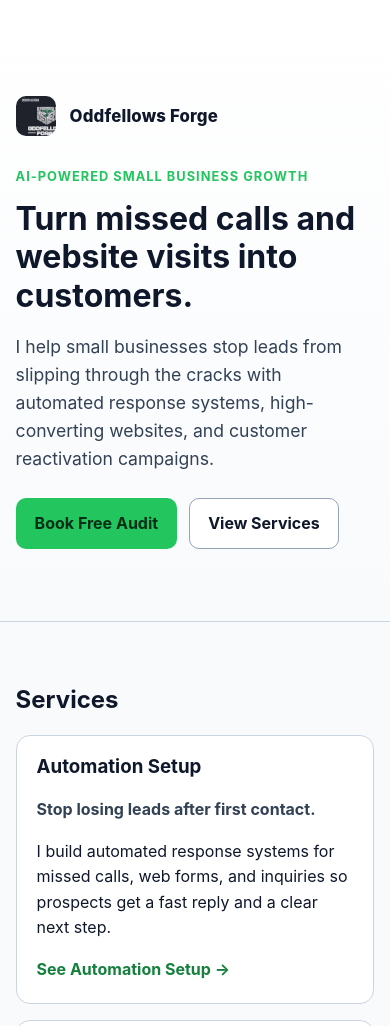
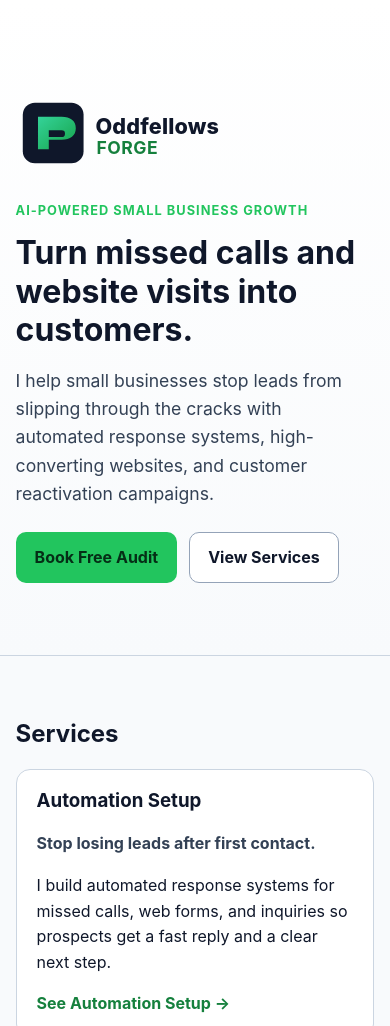
Before and after one commit to Sandonman/oddfellows-forge-site, a plain HTML site: page index.html in a window 390 px wide. Shown: the top 1026 px of the page. Drawn offline with Linux system fonts and the light colour scheme.

Commit message:
Add clean vector logo proof (v2) and wire into header for review

```diff
--- a/index.html
+++ b/index.html
@@ -15,11 +15,10 @@
       <div class="container">
         <a href="#" class="brand-lockup" aria-label="Oddfellows Forge home">
           <img
-            src="brand-assets/logo/v1.0/logo-icon-512.png"
-            alt="Oddfellows Forge icon"
-            class="brand-icon"
+            src="brand-assets/logo/v2.0/logo-horizontal.svg"
+            alt="Oddfellows Forge"
+            class="brand-logo-proof"
           />
-          <span class="brand-name">Oddfellows Forge</span>
         </a>
         <p class="eyebrow">AI-Powered Small Business Growth</p>
         <h1>Turn missed calls and website visits into customers.</h1>
--- a/styles.css
+++ b/styles.css
@@ -41,23 +41,14 @@ body {
 .brand-lockup {
   display: inline-flex;
   align-items: center;
-  gap: 14px;
   text-decoration: none;
   margin-bottom: 18px;
 }
 
-.brand-icon {
-  width: 48px;
-  height: 48px;
+.brand-logo-proof {
+  width: clamp(240px, 44vw, 420px);
+  height: auto;
   display: block;
-  border-radius: 10px;
-}
-
-.brand-name {
-  color: var(--text);
-  font-weight: 800;
-  letter-spacing: 0.01em;
-  font-size: clamp(1.2rem, 2.4vw, 1.7rem);
 }
 
 .eyebrow {
@@ -208,12 +199,7 @@ textarea {
 }
 
 @media (max-width: 640px) {
-  .brand-icon {
-    width: 40px;
-    height: 40px;
-  }
-
-  .brand-name {
-    font-size: 1.05rem;
+  .brand-logo-proof {
+    width: min(78vw, 320px);
   }
 }
```
Also changed, not shown: brand-assets/logo/v2.0/logo-horizontal.svg (added).
